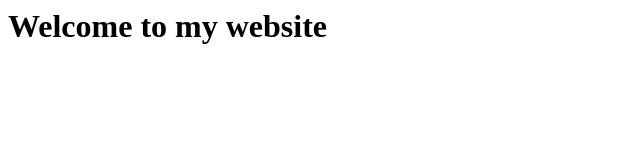
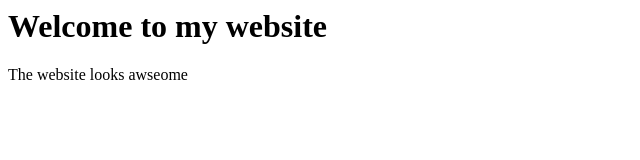
Before and after one commit to Natarajanbaskaran/Index.html, a plain HTML site: page Index.html in a window 1280 px wide. Shown: the whole page, without its empty margins (0-640 px from the left). Drawn offline with Linux system fonts and the light colour scheme.

Commit message:
Added a P tag in Index.html

```diff
--- a/Index.html
+++ b/Index.html
@@ -1,4 +1,5 @@
 <html>
   <title>This is my website</title>
   <h1>Welcome to my website</h1>
+  <P>The website looks awseome</P>
   </html>
```
